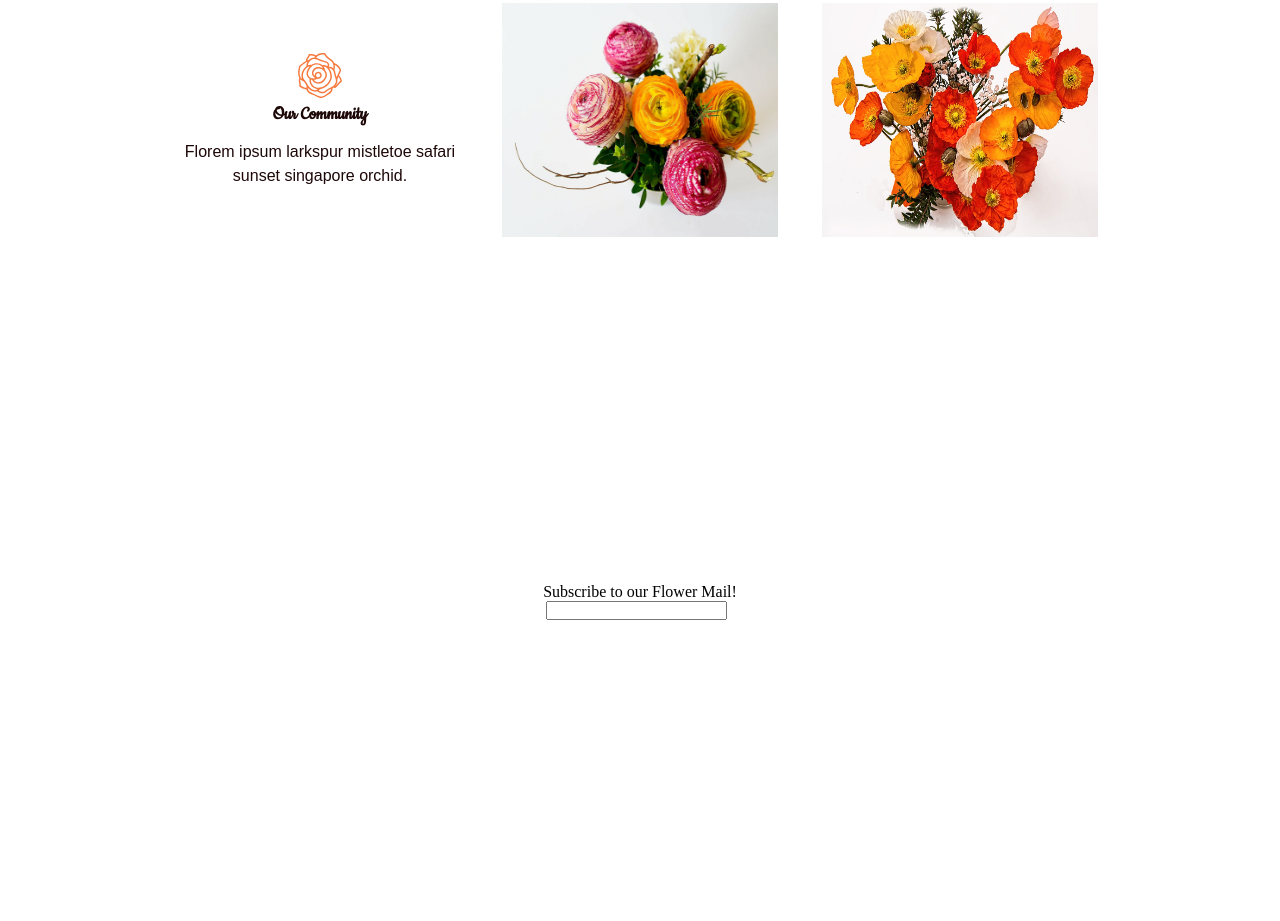
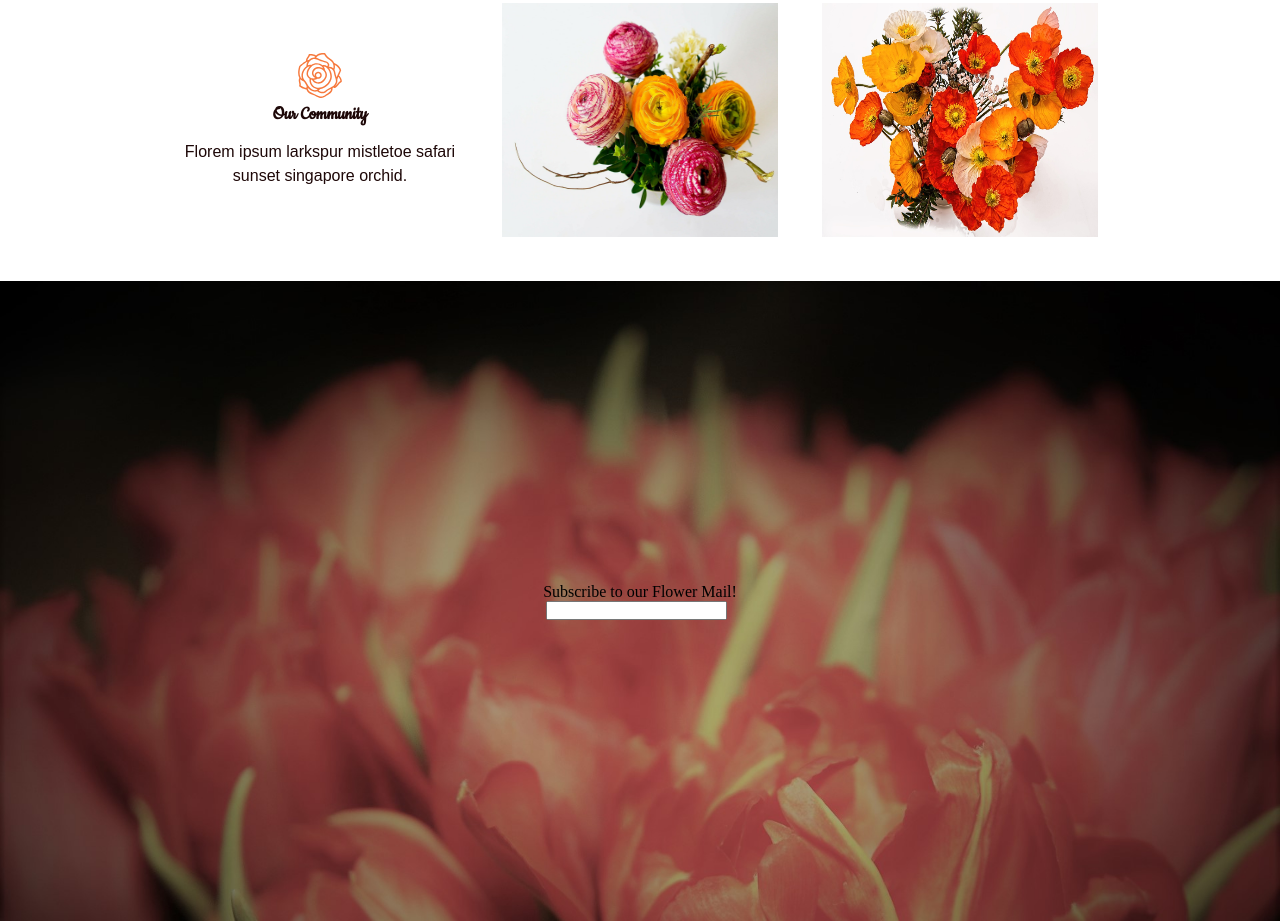
Before and after one commit to JoannaWilczekGoslawska/Homepage-Mockup, a plain HTML site: page index.html in a window 1280 px wide. Shown: the part 1353-2274 px from the top of the page. Drawn offline with Linux system fonts and the light colour scheme.

Commit message:
add section background

```diff
--- a/styles.css
+++ b/styles.css
@@ -187,6 +187,10 @@
     display: flex;
     flex-flow: column;
     justify-content: center;
+    background: url('IMG/subscribeBackground.jpg');
+    background-repeat: no-repeat;
+    background-size: cover;
+
 }
 
 .main-subscribe__form {
```
Also changed, not shown: IMG/subscribeBackground.jpg (added).
